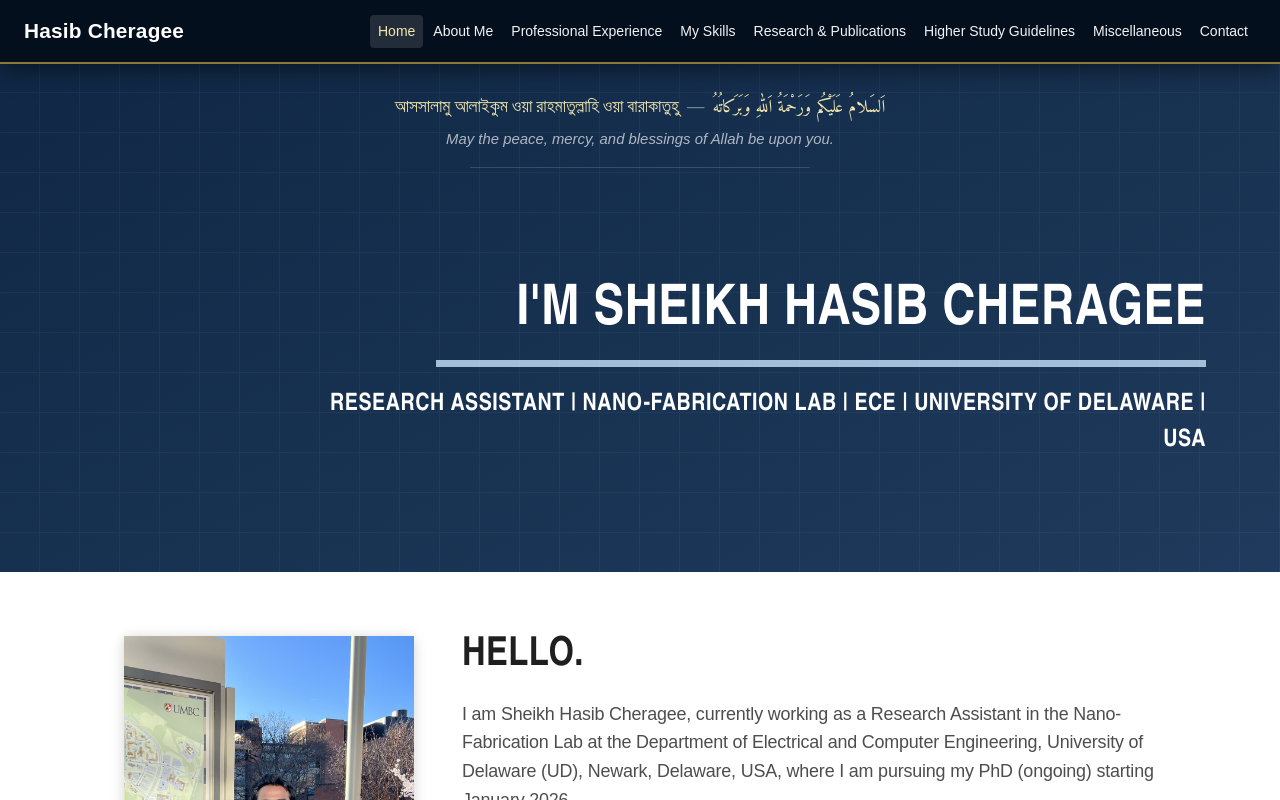
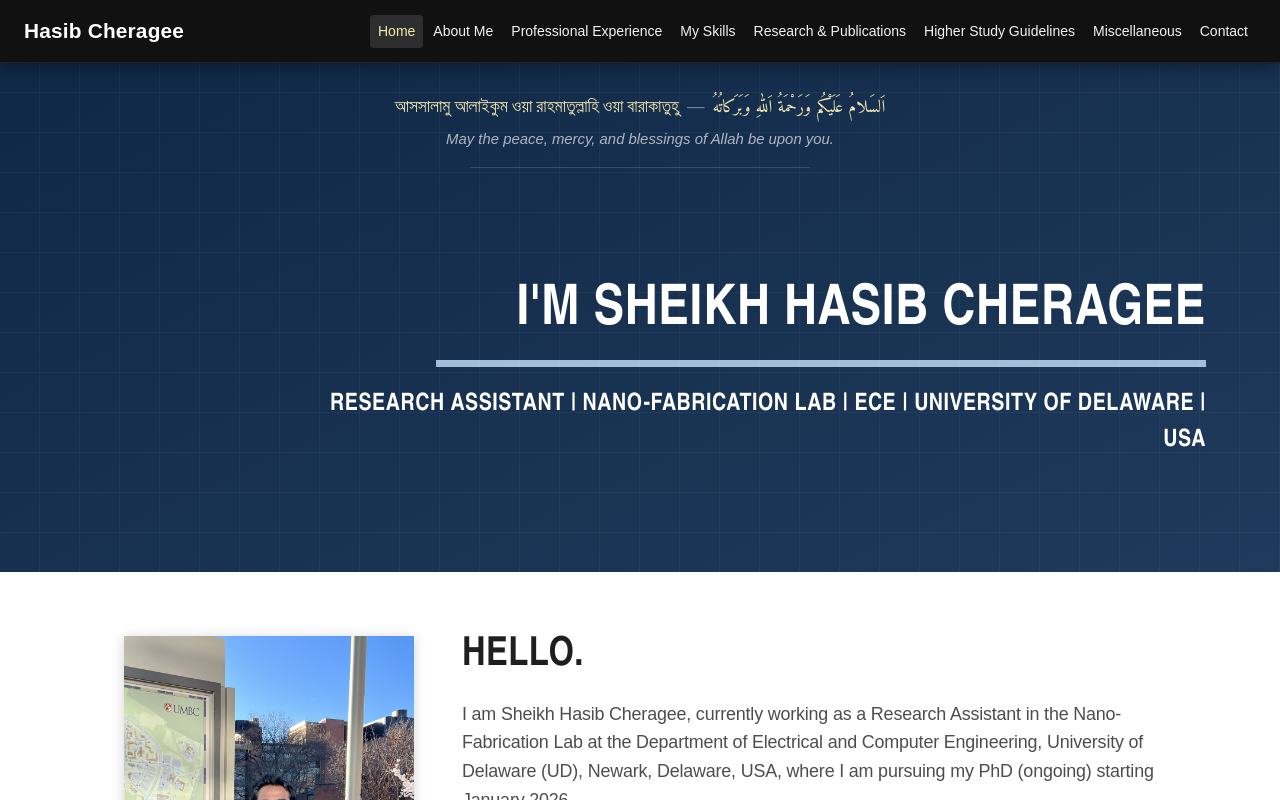
Before and after one commit to injaamam/hasib-portfolio, a Next.js app in the folder frontend/: page /home in a window 1280 px wide. Shown: the top 800 px of the page. Built offline with nearby package versions, Linux system fonts and the light colour scheme.

Commit message:
Changes before error encountered
Agent-Logs-Url: https://github.com/injaamam/hasib-portfolio/sessions/1ad8d888-afa3-4602-8b6d-46d97e531308

Co-authored-by: injamaam <228220091+injamaam@users.noreply.github.com>

```diff
--- a/frontend/src/components/Navbar.jsx
+++ b/frontend/src/components/Navbar.jsx
@@ -109,7 +109,7 @@ export default function Navbar() {
   return (
     <header className="fixed top-0 right-0 left-0 z-30">
       <div
-        className="border-b-2 border-[#c4a547]/70 bg-[#040f1e] text-white shadow-[0_4px_24px_rgba(0,0,0,0.55)]"
+        className="border-b border-white/[0.07] bg-[#111111] text-white shadow-[0_2px_18px_rgba(0,0,0,0.45)]"
       >
         <div className="mx-auto flex min-h-[62px] max-w-none items-center justify-between gap-4 px-4 sm:px-6">
           <Link
@@ -141,7 +141,7 @@ export default function Navbar() {
                     >
                       {item.label}
                     </button>
-                    <div className="absolute top-full left-0 z-50 hidden min-w-[210px] rounded border border-white/10 bg-[#071828]/95 py-1 shadow-[0_8px_24px_rgba(0,0,0,0.40)] backdrop-blur-sm group-hover:block">
+                    <div className="absolute top-full left-0 z-50 hidden min-w-[210px] rounded border border-white/10 bg-[#1c1c1c]/98 py-1 shadow-[0_8px_24px_rgba(0,0,0,0.50)] backdrop-blur-sm group-hover:block">
                       {item.children.map((child) => (
                         <Link
                           key={child.href}
```
